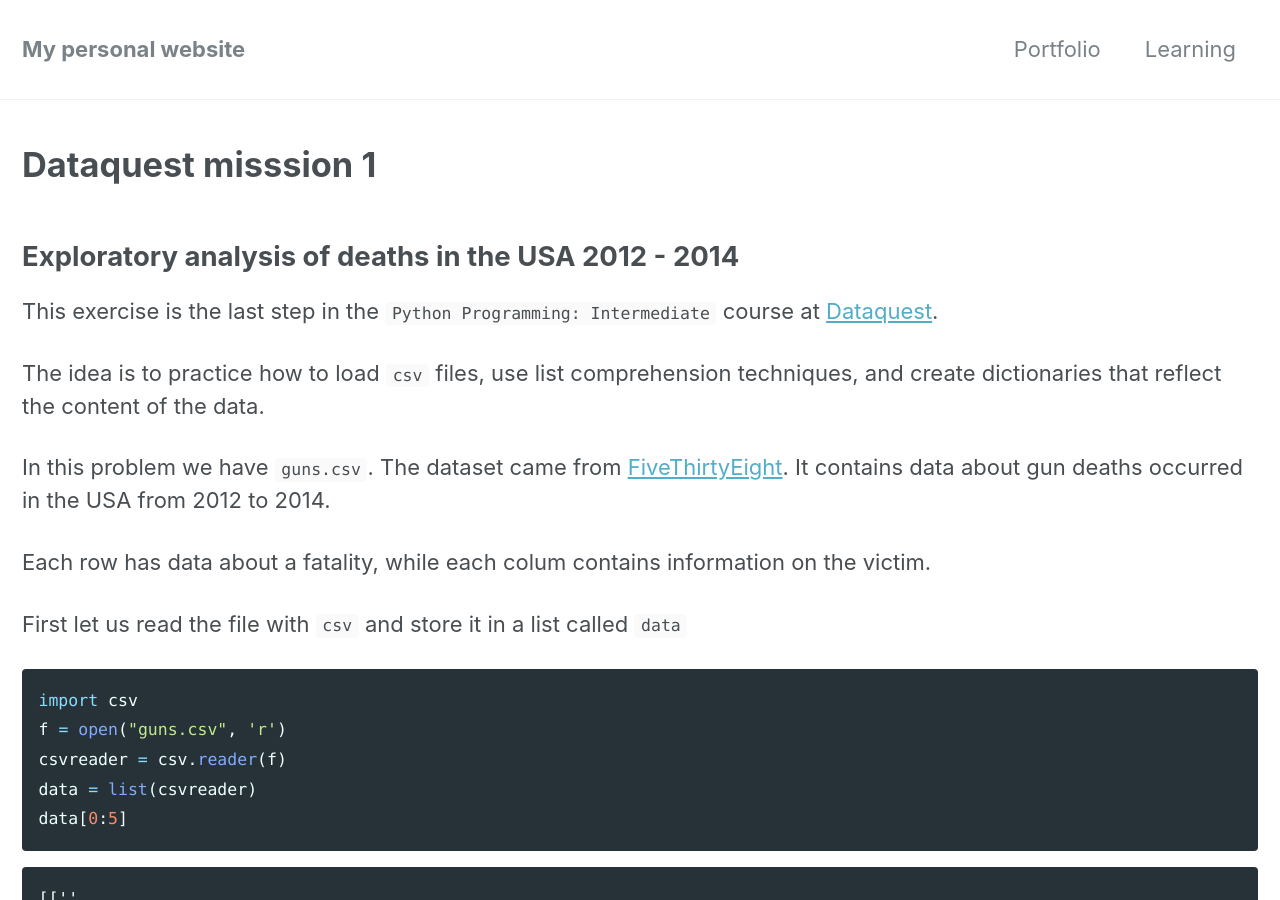
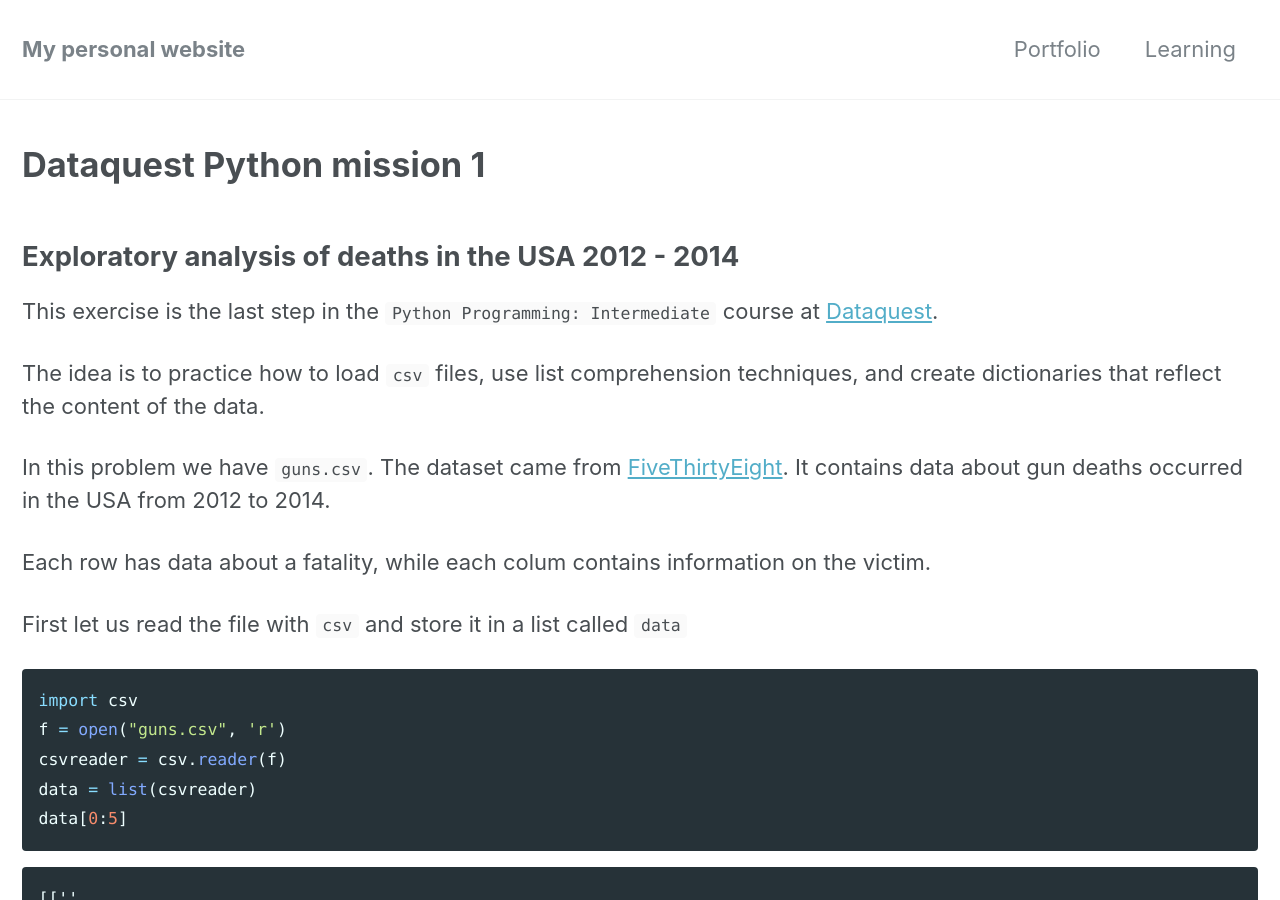
Before and after one commit to nahusznaj/nahusznaj.github.io, a Jekyll site: the page built from _posts/projects/2018-06-30-dataquest-mission-basic.md, in a window 1280 px wide and 900 px high. Built offline with Jekyll 4.4.1, drawn with Linux system fonts in a browser that asks for light colours; nearby versions of some CDN libraries.

Commit message:
Update 2018-06-30-dataquest-mission-basic.md

```diff
--- a/_posts/projects/2018-06-30-dataquest-mission-basic.md
+++ b/_posts/projects/2018-06-30-dataquest-mission-basic.md
@@ -1,14 +1,13 @@
 ---
 layout: article
-title: Dataquest misssion 1
-categories: portfolio
-modified: 2018-06-30T16:28:11-04:00
+title: Dataquest Python mission 1
+categories: projects
+modified: 2016-06-30T16:28:11-04:00
 tags: [python, dataquest]
 comments: true
 share: true
 read_time: true
 ---
-
 
 ## Exploratory analysis of deaths in the USA 2012 - 2014
 
```
